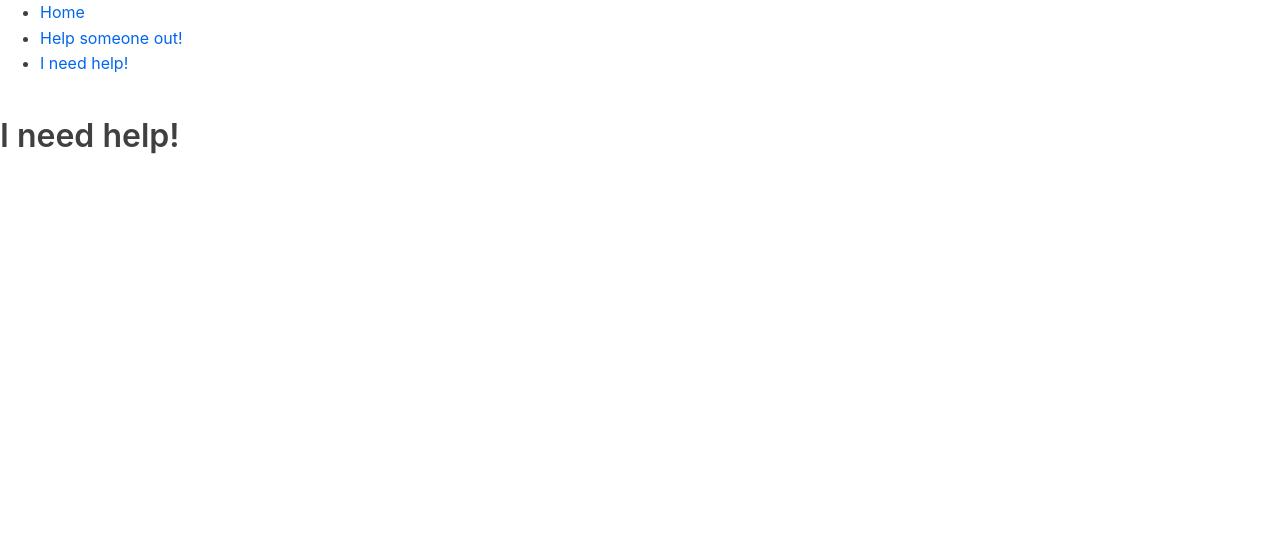
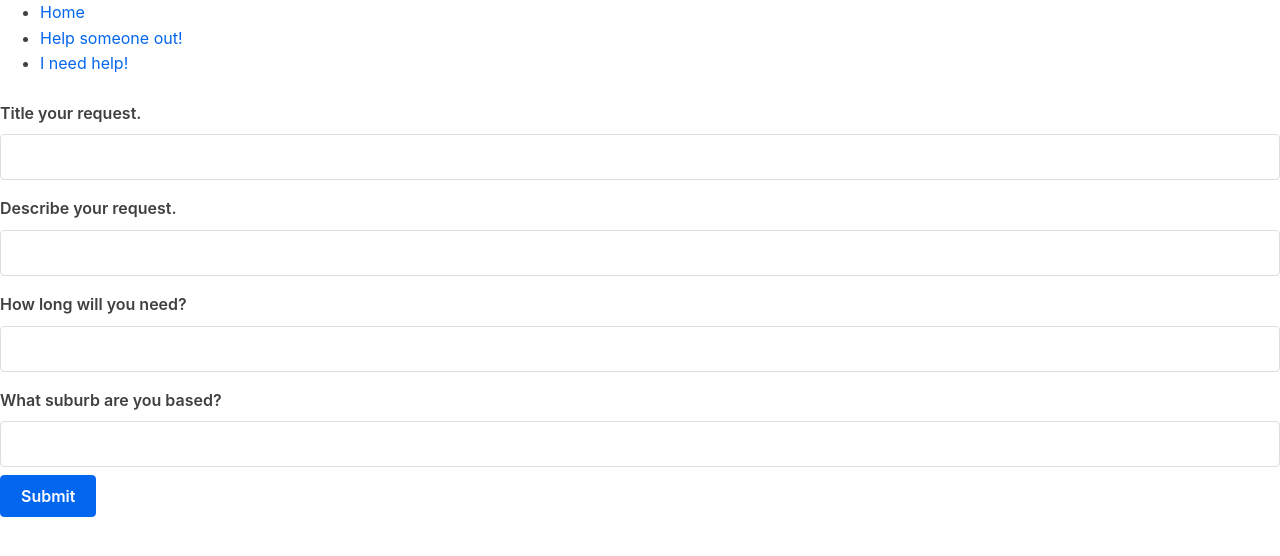
Before and after one commit to andybui01/HelpOut, a React (Create React App) app in the folder frontend/: page /reachout in a window 1280 px wide. Shown: the top 556 px of the page. Built offline with nearby package versions, Linux system fonts and the light colour scheme.

Commit message:
Requester interface posts correctly - no redirect after post.

```diff
--- a/frontend/src/App.js
+++ b/frontend/src/App.js
@@ -6,6 +6,7 @@ import {BrowserRouter as Router,
 } from "react-router-dom";
 
 import Volunteer from './Volunteer'
+import ReachOut from './ReachOut'
 
 export default function App(){
     return (
@@ -43,7 +44,3 @@ export default function App(){
 function Home() {
     return <h2>Home</h2>;
 }
-
-function ReachOut() {
-    return <h2>I need help!</h2>;
-}
--- a/frontend/src/ReachOut.js
+++ b/frontend/src/ReachOut.js
@@ -1,11 +1,4 @@
 import React, {Component} from 'react'
-
-async function createListing(){
-    const axios = require('axios')
-    const form = new FormData()
-    form.set('')
-
-}
 /*
 		request.form.get('personID'),
 		request.form.get('title'),
@@ -13,21 +6,28 @@ async function createListing(){
 		request.form.get('commitment'),
 		request.form.get('location')
 */
-const Form = (props) => {
+const ReachOut = () => {
     return(
     <>
-    <form>
+    <form action="http://127.0.0.1:5000/listing/create" method="POST">
         <label htmlFor="title">Title your request.</label>
-        <input type="text" name="title" id="title" value = {title}>
+        <input type="text" name="title" id="title" />
+
         <label htmlFor="desc">Describe your request.</label>
-        <input type="text" name="desc" id="desc" value = {desc}>
+        <input type="text" name="desc" id="desc" />
+
         <label htmlFor="commitment">How long will you need?</label>
-        <input type="text" name="commitment" id="commitment" value = {commitment}>
+        <input type="text" name="commitment" id="commitment" />
+
         <label htmlFor="suburb">What suburb are you based?</label>
-        <input type="text" name="suburb" id="suburb" value = {suburb}>
+        <input type="text" name="suburb" id="suburb" />
+
+        <div>
+            <button> Submit </button>
+        </div>
     </form>
     </>
-    )
+    );
 }
 
 export default ReachOut
```
